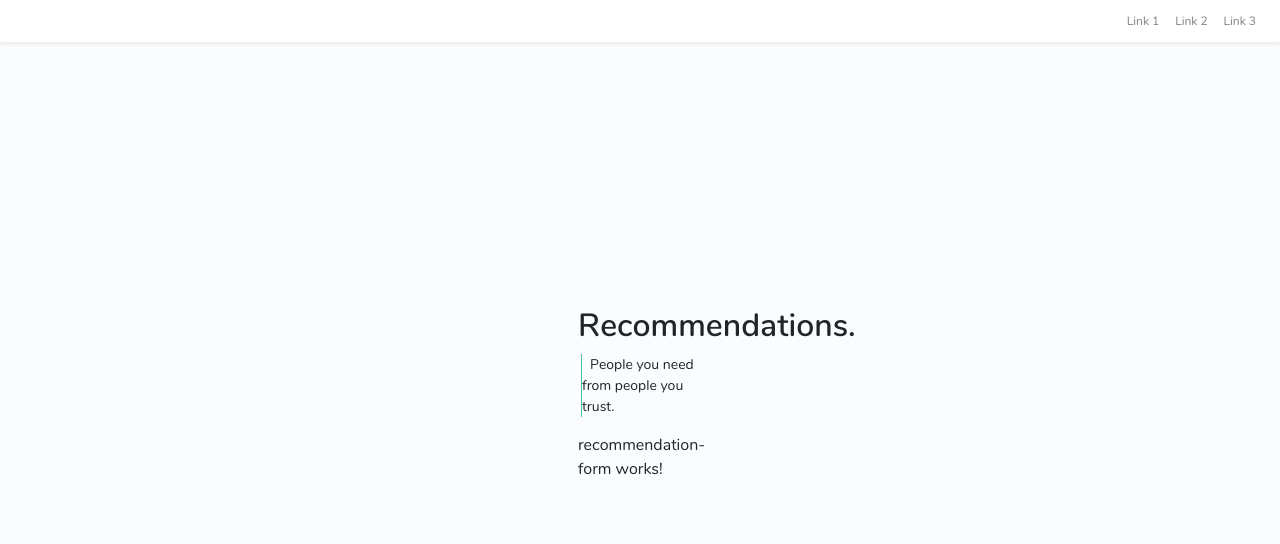
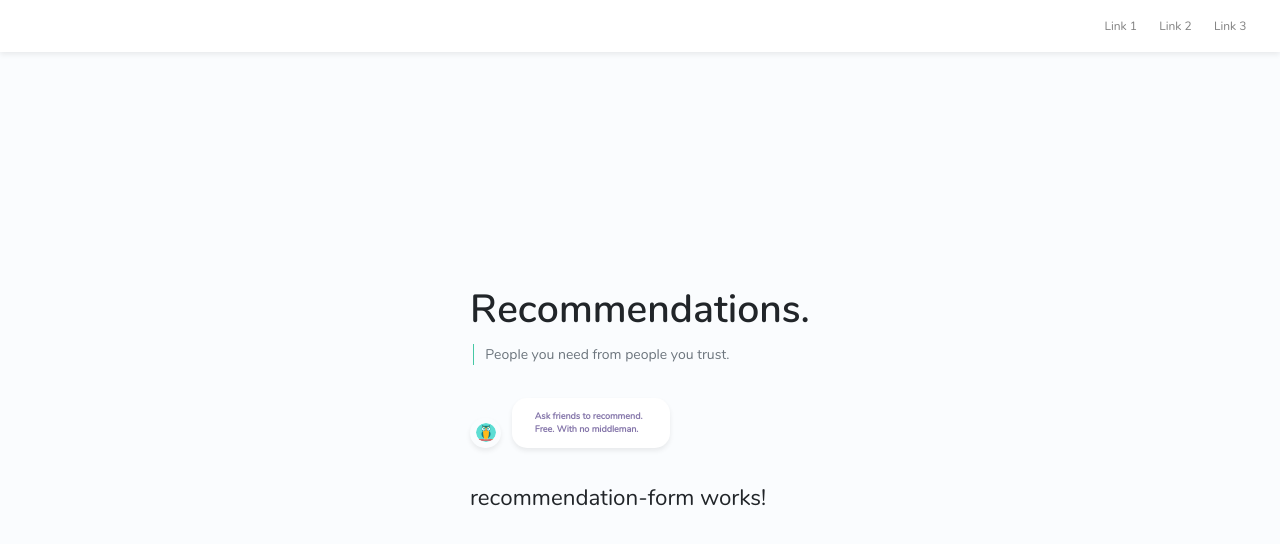
Before and after one commit to KShewengerz/zippycrowd-login, an Angular app: page / in a window 1280 px wide. Shown: the top 544 px of the page. Built offline with nearby package versions, Linux system fonts and the light colour scheme.

Commit message:
#4 Setup Recommendation Headline, Initial Message and it's alignments. Remove @each loop for button in _button.scss as it is already set on _theme.scss file (supported functionality in bootstrap 4)

```diff
--- a/src/app/home/containers/recommendation/recommendation.component.html
+++ b/src/app/home/containers/recommendation/recommendation.component.html
@@ -1,14 +1,33 @@
 <div class="container d-flex align-items-center justify-content-center">
   <div class="row">
-    <div class="col-md-6 offset-md-3">
+    <div class="col">
 
       <!-- Headline -->
       <div class="headline">
-        <h2>Recommendations.</h2>
-        <p>
-          <span class="pl-2">People you need from people you trust.</span>
-        </p>
-      </div>
+        <h3>Recommendations.</h3>
+        <p class="border-left">
+          <span class="pl-2 text-muted">People you need from people you trust.</span>
+        </p><!-- END .border-left -->
+      </div><!-- END .headline -->
+
+      <!-- Bird Icon Recommendation Advice -->
+      <div class="row my-4">
+        <div class="col-md-6">
+
+          <div class="media align-items-end">
+            <span class="shadow-sm mr-2 d-flex px-1 py-1">
+              <img src="assets/images/owl.png"
+                   alt="bird"
+                   class="align-items-end bg-white rounded-circle">
+            </span>
+
+            <div class="media-body shadow-sm bg-white">
+              <p class="mb-0 px-3 py-2 font-weight-bold">Ask friends to recommend. Free. With no middleman.</p>
+            </div><!-- END .media-body -->
+          </div><!-- END .media -->
+
+        </div><!-- END .col-md-6 -->
+      </div><!-- END .row -->
 
       <!-- Recommendation Form -->
       <app-recommendation-form></app-recommendation-form>
--- a/src/app/home/containers/recommendation/recommendation.component.scss
+++ b/src/app/home/containers/recommendation/recommendation.component.scss
@@ -3,12 +3,32 @@
 
 .container { height: 90vh; }
 
+
 .headline {
-  h2 { font-family: 'Nunito-Bold', sans-serif; }
+  h3 { font-family: 'Nunito-Bold', sans-serif; }
 
   p {
     font-size: 14px;
-    border-left: 1px solid $teal;
+    border-color: $teal !important;
     margin-left: 3px;
   }
 }
+
+.media {
+  width: 200px;
+  max-width: 500px;
+
+  span {
+    border-radius: 20px;
+    height: 30px;
+
+    img { width: 20px; }
+  }
+
+
+  &-body {
+    border-radius: 15px;
+    font-size: 9px;
+    color: $light-purple;
+  }
+}
--- a/src/assets/scss/base/_colors.scss
+++ b/src/assets/scss/base/_colors.scss
@@ -3,7 +3,7 @@ $purple: #604c8d;
 $teal: #46c8a5;
 
 $dark-purple: darken($purple, 15%);
-$light-purple: lighten(#262034, 28%);
+$light-purple: lighten(#262034, 40%);
 $deep-purple: darken($purple, 20%);
 
 $light-blue: #f0f5f9;
--- a/src/assets/scss/base/_typography.scss
+++ b/src/assets/scss/base/_typography.scss
@@ -1,6 +1,7 @@
 $types: Regular, Light, Bold;
 
 
+/* Font Family */
 @each $type in $types {
   $name: if($type == Bold, SemiBold, $type);
 
@@ -10,5 +11,29 @@ $types: Regular, Light, Bold;
   }
 }
 
+* { font-family: 'Nunito-Regular', sans-serif; }
 
-* { font-family: 'Nunito-Regular', sans-serif; }
+
+/* Responsive Typography */
+html {
+  font-size: 1rem;
+}
+
+@include media-breakpoint-up(s) {
+  html {
+    font-size: 1.0rem;
+  }
+}
+
+
+@include media-breakpoint-up(sm) {
+  html {
+    font-size: 1.2rem;
+  }
+}
+
+@include media-breakpoint-up(md) {
+  html {
+    font-size: 1.4rem;
+  }
+}
--- a/src/assets/scss/components/_buttons.scss
+++ b/src/assets/scss/components/_buttons.scss
@@ -3,11 +3,3 @@
 
 
 .btn { @extend %border-radius-20; }
-
-$button-types: (primary: $purple, secondary: $dark-purple);
-@each $type, $color in $button-types {
-  .btn-#{$type} {
-    background-color: $color;
-    border-color: $color;
-  }
-}
--- a/src/assets/scss/main.scss
+++ b/src/assets/scss/main.scss
@@ -1,3 +1,6 @@
+// Bootstrap
+@import '../node_modules/bootstrap/scss/bootstrap.scss';
+
 // Base
 @import './base/colors';
 @import './base/typography';
@@ -10,6 +13,9 @@
 @import './helpers/mixins';
 @import './helpers/placeholders';
 
+// Themes
+@import './themes/theme';
+
 
 body {
   background: $blue-smoke;
--- /dev/null
+++ b/src/assets/scss/themes/theme.scss
@@ -0,0 +1,4 @@
+@import '../base/colors';
+
+
+$theme-colors: ("primary": $purple, "secondary": $dark-purple);
--- a/src/index.html
+++ b/src/index.html
@@ -2,12 +2,13 @@
 <html lang="en">
   <head>
     <meta charset="utf-8">
-  <title>ZippycrowdLogin</title>
+    <title>ZippyCrowd</title>
     <base href="/">
 
     <meta name="viewport" content="width=device-width, initial-scale=1">
     <link rel="icon" type="image/x-icon" href="favicon.ico">
   </head>
+
   <body>
     <app-root></app-root>
   </body>
```
Lines whose indentation alone changed are shown as unchanged.
